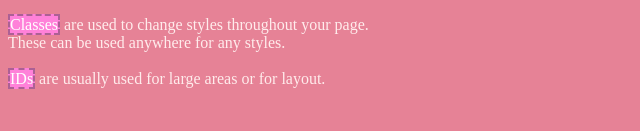
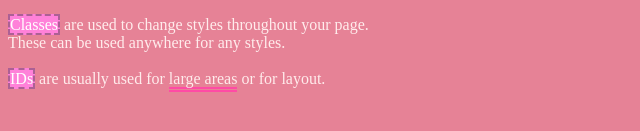
Before and after one commit to amckay123/classes-and-ids, a plain HTML site: page index.html in a window 1280 px wide. Shown: the part 163-294 px from the top of the page, 0-640 px from the left. Drawn offline with Linux system fonts and the light colour scheme.

Commit message:
add
added an underline to "large areas"

```diff
--- a/index.html
+++ b/index.html
@@ -15,7 +15,7 @@
     <br>
     These can be used anywhere for any styles.
     <br><br>
-    <span class="def">IDs</span> are usually used for large areas or for layout.
+    <span class="def">IDs</span> are usually used for <span class="awesomeline">large areas</span> or for layout.
     <br><br>
 
 </body>
```
